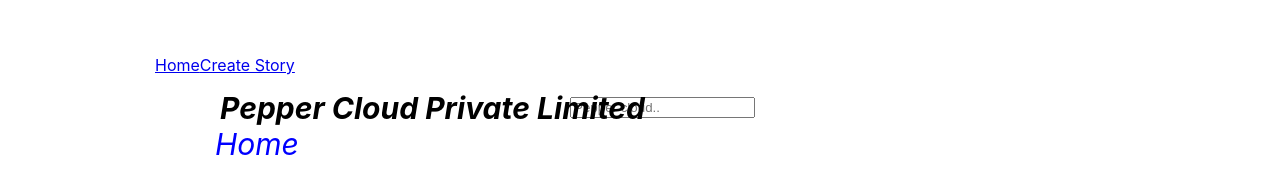
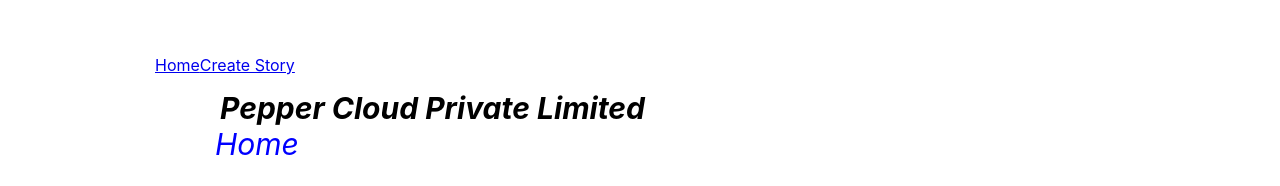
Before and after one commit to SRILAKSHMI576/Pepper_Cloud_Assignment, a React (Create React App) app: page /assignment in a window 1280 px wide. Shown: the top 186 px of the page. Built offline with nearby package versions, Linux system fonts and the light colour scheme.

Commit message:
Remove search field and styles

```diff
--- a/src/Header/Header.js
+++ b/src/Header/Header.js
@@ -6,9 +6,7 @@ class Header extends Component {
     return (
       <div className="header">
         <div className="title">Pepper Cloud Private Limited</div>
-        <form className="search-button">
-          <input type="text" placeholder="Pepper cloud.." name="search" />
-        </form>
+
         <a href="https://medium.com" className="home">
           Home
         </a>
--- a/src/Header/style.css
+++ b/src/Header/style.css
@@ -12,11 +12,6 @@
   font-weight: bold;
   font-style: oblique;
 }
-.search-button {
-  float: right;
-  margin-right: 400px;
-  margin-top: -30px;
-}
 .home {
   font-size: 30px;
   text-decoration: none;
```
